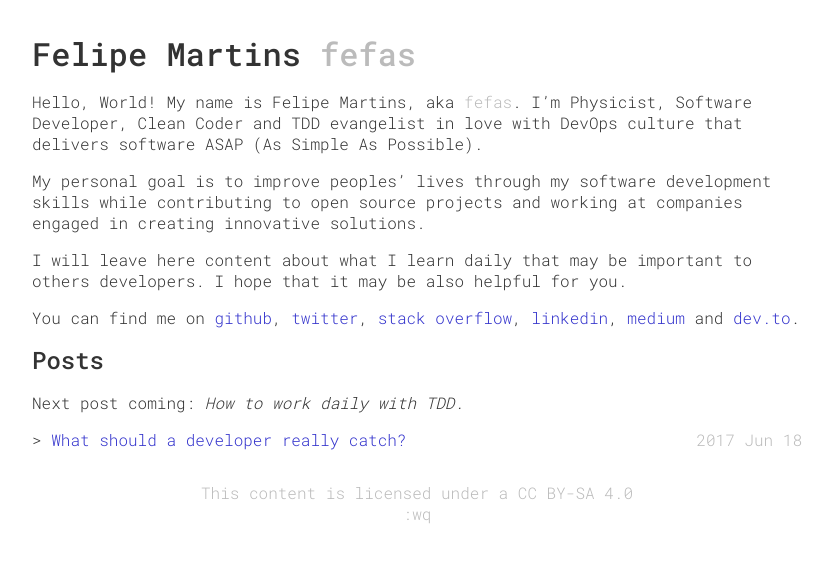
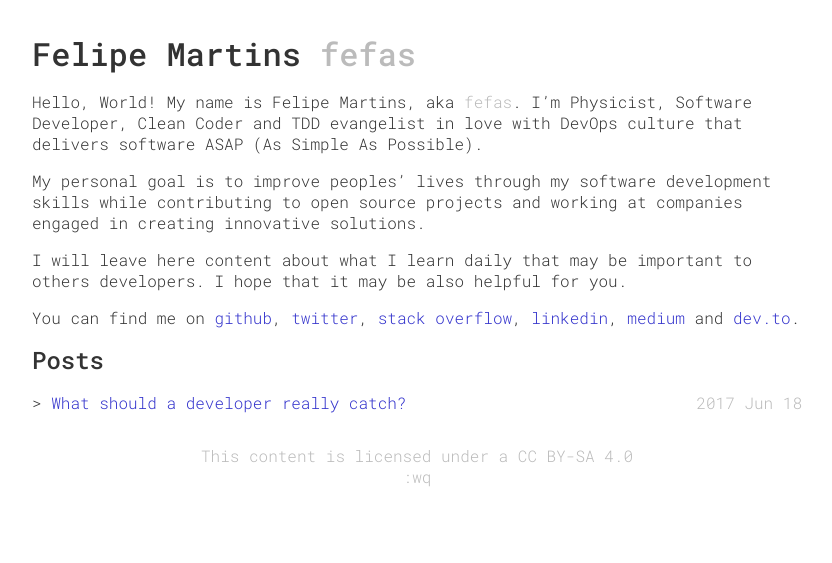
Before and after one commit to fefas/blog.fefas.net, a Jekyll site: the page built from jekyll/pages/home.md, in a window 1280 px wide. Shown: the top 563 px of the page, without its empty margins (223-1055 px from the left). Built offline with Jekyll 4.4.1, drawn with Linux system fonts in a browser that asks for light colours.

Commit message:
Remove 'Next post' notice from home page

```diff
--- a/jekyll/pages/home.md
+++ b/jekyll/pages/home.md
@@ -27,8 +27,6 @@ You can find me on
 
 ## Posts
 
-Next post coming: _How to work daily with TDD._
-
 {% for post in site.posts %}
   * [{{ post.title }}]({{ post.url }}) <span class="post-date">{{ post.date | date: '%Y %b %d' }}</span>
 {% endfor %}
```
